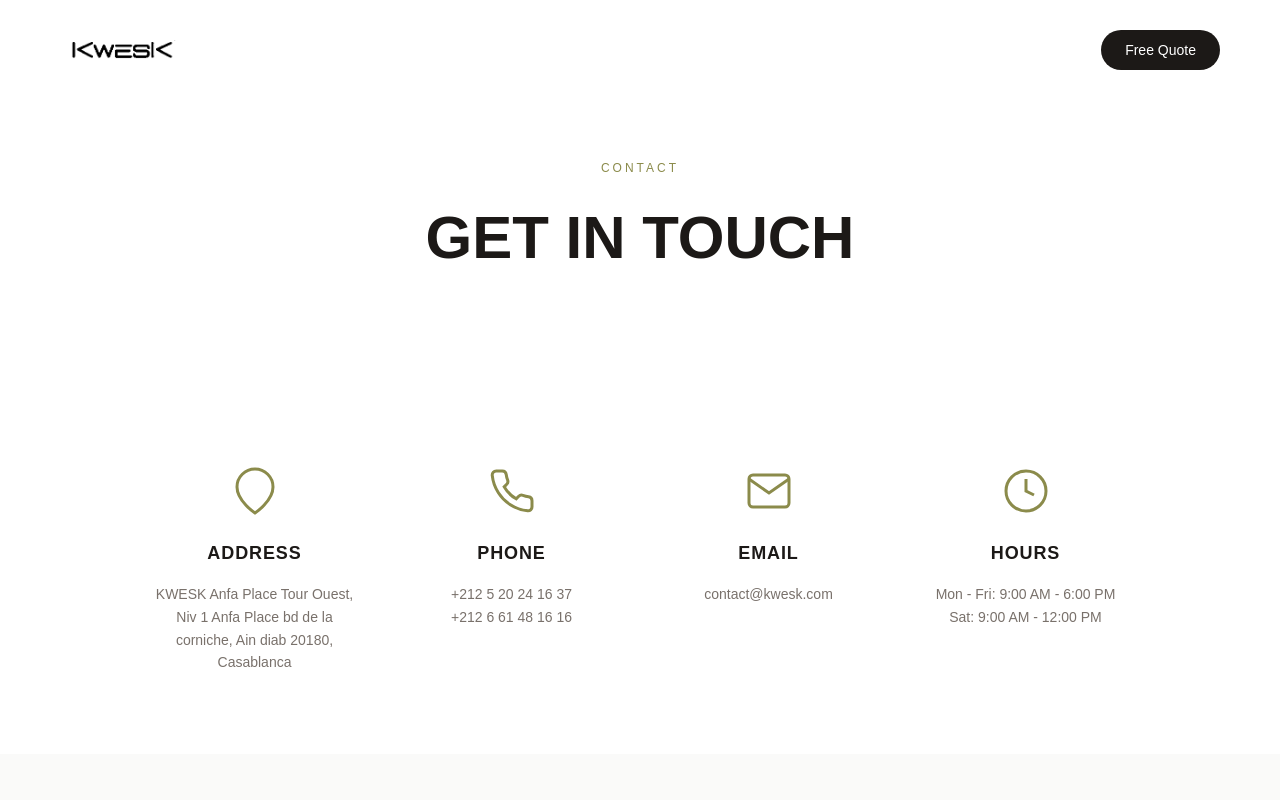
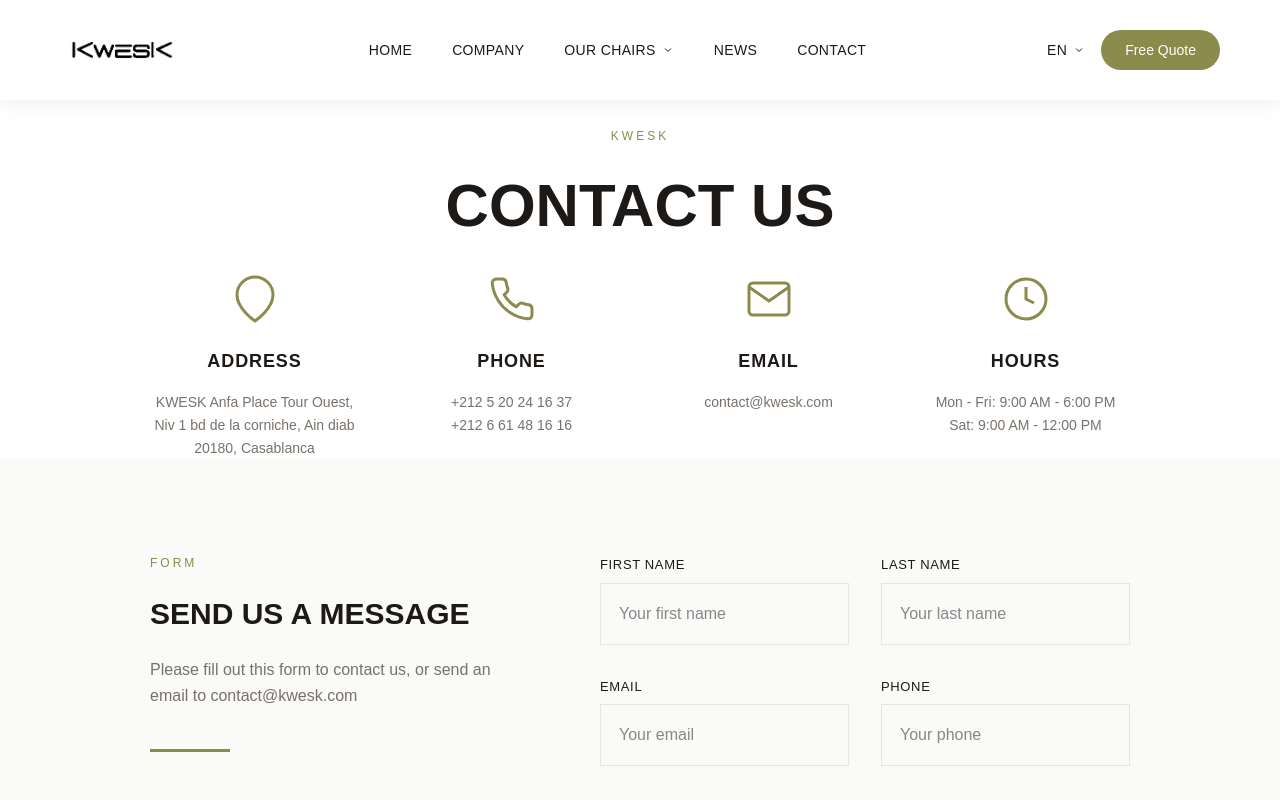
Before and after one commit to ranketgit/kweskglobal, a Next.js app: page /en/contact in a window 1280 px wide. Shown: the top 800 px of the page. Built offline with nearby package versions, Linux system fonts and the light colour scheme.

Commit message:
edits done

```diff
--- a/app/[locale]/(CONTACT)/components/ContactForm.tsx
+++ b/app/[locale]/(CONTACT)/components/ContactForm.tsx
@@ -6,7 +6,7 @@
   const t = useTranslations('contact.form');
 
   return (
-    <section className="py-[120px] bg-[#fafaf9]">
+    <section className="py-24 bg-[#fafaf9]">
       <div className="max-w-[1100px] mx-auto px-6 lg:px-[60px]">
         <div className="grid grid-cols-1 lg:grid-cols-[350px_1fr] gap-16 lg:gap-[100px]">
 
--- a/app/[locale]/(CONTACT)/components/ContactHero.tsx
+++ b/app/[locale]/(CONTACT)/components/ContactHero.tsx
@@ -4,7 +4,7 @@
   const t = useTranslations('contact.hero');
 
   return (
-    <section className="py-[120px] lg:pt-[160px] lg:pb-[80px] text-center bg-white">
+    <section className="pt-32  text-center bg-white">
       <div className="max-w-[800px] mx-auto px-6 lg:px-[60px]">
         <span className="text-xs uppercase tracking-[3px] text-[#8b8b4b] block mb-6">
           {t('label')}
--- a/app/[locale]/(CONTACT)/components/ContactInfo.tsx
+++ b/app/[locale]/(CONTACT)/components/ContactInfo.tsx
@@ -12,8 +12,8 @@
   const items = ['address', 'phone', 'email', 'hours'] as const;
 
   return (
-    <section className="py-20 bg-white">
-      <div className="max-w-[1100px] mx-auto px-6 lg:px-[60px]">
+    <section className="py- bg-white">
+      <div className="max-w-275 mx-auto px-6 lg:px-15">
         <div className="grid grid-cols-1 md:grid-cols-2 lg:grid-cols-4 gap-12">
           {items.map((item) => (
             <div key={item} className="text-center group">
--- a/app/[locale]/(HOMEPAGE)/components/Header.tsx
+++ b/app/[locale]/(HOMEPAGE)/components/Header.tsx
@@ -82,6 +82,12 @@
   const [expandedChair, setExpandedChair] = useState<string | null>(null)
   const [langOpen, setLangOpen] = useState(false)
 
+  // Check if we're on the homepage
+  const isHomepage = pathname === `/${locale}` || pathname === '/'
+
+  // Determine if header should be in "solid" mode (white bg, dark text)
+  const isSolid = scrolled || !isHomepage
+
   const switchLocale = (newLocale: string) => {
     const path = pathname.replace(`/${locale}`, `/${newLocale}`)
     router.push(path)
@@ -99,7 +105,7 @@
   }, [mobileOpen])
 
   return (
-    <header className={`fixed top-0 left-0 w-full z-[1000] transition-all duration-300 ${scrolled ? 'bg-white shadow-[0_2px_20px_rgba(0,0,0,0.08)]' : ''}`}>
+    <header className={`fixed top-0 left-0 w-full z-[1000] transition-all duration-300 ${isSolid ? 'bg-white shadow-[0_2px_20px_rgba(0,0,0,0.08)]' : ''}`}>
       <div className={`max-w-[1400px] mx-auto px-[60px] flex items-center justify-between relative z-[1001] transition-all duration-300 ${scrolled ? 'h-[75px]' : 'h-[100px]'}`}>
 
         {/* Logo */}
@@ -109,17 +115,17 @@
 
         {/* Desktop Nav */}
         <nav className="hidden lg:flex items-center gap-10">
-          <Link href="/" className={`text-sm uppercase tracking-wide transition-colors ${scrolled ? 'text-stone-900' : 'text-white'}`}>
+          <Link href="/" className={`text-sm uppercase tracking-wide transition-colors ${isSolid ? 'text-stone-900' : 'text-white'}`}>
             {t('home')}
           </Link>
-          <Link href="/about" className={`text-sm uppercase tracking-wide transition-colors ${scrolled ? 'text-stone-900' : 'text-white'}`}>
+          <Link href="/about" className={`text-sm uppercase tracking-wide transition-colors ${isSolid ? 'text-stone-900' : 'text-white'}`}>
             {t('about')}
           </Link>
 
 
           {/* Chairs Dropdown Trigger */}
           <div className="group">
-            <button className={`flex items-center gap-1.5 text-sm uppercase tracking-wide transition-colors ${scrolled ? 'text-stone-900' : 'text-white'}`}>
+            <button className={`flex items-center gap-1.5 text-sm uppercase tracking-wide transition-colors ${isSolid ? 'text-stone-900' : 'text-white'}`}>
               {t('chairs')}
               <svg className="w-3 h-3 transition-transform group-hover:rotate-180" viewBox="0 0 24 24" fill="none" stroke="currentColor" strokeWidth="2">
                 <polyline points="6 9 12 15 18 9" />
@@ -171,11 +177,11 @@
             </div>
           </div>
 
-          <Link href="/blog" className={`text-sm uppercase tracking-wide transition-colors ${scrolled ? 'text-stone-900' : 'text-white'}`}>
+          <Link href="/blog" className={`text-sm uppercase tracking-wide transition-colors ${isSolid ? 'text-stone-900' : 'text-white'}`}>
             News
           </Link>
 
-          <Link href="/contact" className={`text-sm uppercase tracking-wide transition-colors ${scrolled ? 'text-stone-900' : 'text-white'}`}>
+          <Link href="/contact" className={`text-sm uppercase tracking-wide transition-colors ${isSolid ? 'text-stone-900' : 'text-white'}`}>
             {t('contact')}
           </Link>
         </nav>
@@ -185,7 +191,7 @@
           <div className="relative">
             <button
               onClick={() => setLangOpen(!langOpen)}
-              className={`flex items-center gap-1.5 text-sm uppercase tracking-wide transition-colors ${scrolled ? 'text-stone-900' : 'text-white'}`}
+              className={`flex items-center gap-1.5 text-sm uppercase tracking-wide transition-colors ${isSolid ? 'text-stone-900' : 'text-white'}`}
             >
               {locale}
               <svg className={`w-3 h-3 transition-transform ${langOpen ? 'rotate-180' : ''}`} viewBox="0 0 24 24" fill="none" stroke="currentColor" strokeWidth="2">
@@ -214,7 +220,7 @@
           {/* CTA */}
           <Link
             href="/contact"
-            className={`px-6 py-2.5 rounded-full text-sm transition-colors ${scrolled ? 'bg-[#8b8b4b] text-white' : 'bg-stone-900 text-white'}`}
+            className={`px-6 py-2.5 rounded-full text-sm transition-colors ${isSolid ? 'bg-[#8b8b4b] text-white' : 'bg-stone-900 text-white'}`}
           >
             {t('cta')}
           </Link>
@@ -226,9 +232,9 @@
           className="lg:hidden flex flex-col gap-1.5 relative z-[1200]"
           aria-label="Menu"
         >
-          <span className={`w-6 h-0.5 transition-colors ${scrolled ? 'bg-stone-900' : 'bg-white'}`} />
-          <span className={`w-6 h-0.5 transition-colors ${scrolled ? 'bg-stone-900' : 'bg-white'}`} />
-          <span className={`w-6 h-0.5 transition-colors ${scrolled ? 'bg-stone-900' : 'bg-white'}`} />
+          <span className={`w-6 h-0.5 transition-colors ${isSolid ? 'bg-stone-900' : 'bg-white'}`} />
+          <span className={`w-6 h-0.5 transition-colors ${isSolid ? 'bg-stone-900' : 'bg-white'}`} />
+          <span className={`w-6 h-0.5 transition-colors ${isSolid ? 'bg-stone-900' : 'bg-white'}`} />
         </button>
       </div>
 
--- a/messages/en.json
+++ b/messages/en.json
@@ -955,12 +955,12 @@
     "description": "Contact Kwesk for your ergonomic office chair needs. Get a quote, request information, or reach our sales team."
   },
     "hero": {
-      "label": "Contact",
-      "title": "GET IN TOUCH",
+      "label": "KWESK",
+      "title": "CONTACT US",
       "description": ""
     },
     "info": {
-      "address": { "title": "Address", "content": "KWESK Anfa Place Tour Ouest, Niv 1 Anfa Place bd de la corniche, Ain diab 20180, Casablanca" },
+      "address": { "title": "Address", "content": "KWESK Anfa Place Tour Ouest, Niv 1 bd de la corniche, Ain diab 20180, Casablanca" },
       "phone": { "title": "Phone", "content": "+212 5 20 24 16 37\n+212 6 61 48 16 16" },
       "email": { "title": "Email", "content": "contact@kwesk.com" },
       "hours": { "title": "Hours", "content": "Mon - Fri: 9:00 AM - 6:00 PM\nSat: 9:00 AM - 12:00 PM" }
--- a/messages/fr.json
+++ b/messages/fr.json
@@ -959,12 +959,12 @@
       "description": "Contactez Kwesk pour vos besoins en chaises de bureau ergonomiques. Demandez un devis, des informations, ou contactez notre équipe commerciale."
     },
     "hero": {
-      "label": "Contact",
+      "label": "KWESK",
       "title": "CONTACTEZ-NOUS",
       "description": ""
     },
     "info": {
-      "address": { "title": "Adresse", "content": "KWESK Anfa Place Tour Ouest, Niv 1 Anfa Place bd de la corniche, Ain diab 20180, Casablanca" },
+      "address": { "title": "Adresse", "content": "KWESK Anfa Place Tour Ouest, Niv 1 bd de la corniche, Ain diab 20180, Casablanca" },
       "phone": { "title": "Téléphone", "content": "+212 5 20 24 16 37\n+212 6 61 48 16 16" },
       "email": { "title": "Email", "content": "contact@kwesk.com" },
       "hours": { "title": "Horaires", "content": "Lun - Ven: 9h00 - 18h00\nSam: 9h00 - 12h00" }
```
